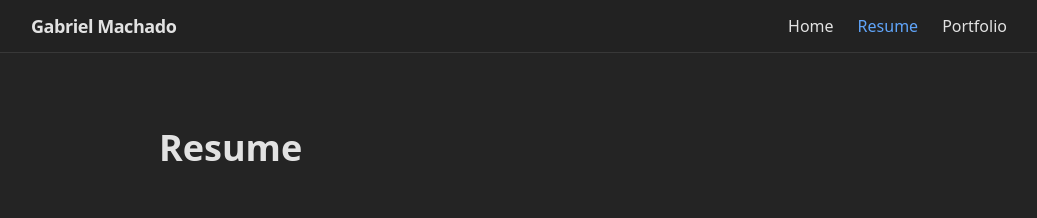
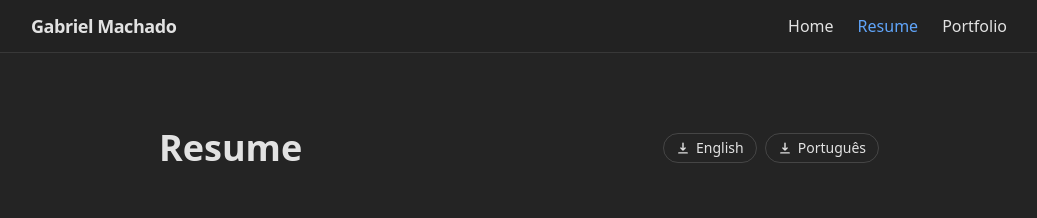
Before and after one commit to gm1357/gm1357.github.io, a React (Vite) app: page /resume in a window 1280 px wide. Shown: the top 218 px of the page, without its empty margins (121-1158 px from the left). Built offline with nearby package versions, Linux system fonts and the light colour scheme.

Commit message:
feat: add buttons to download en and ptbr CVs

```diff
--- a/src/pages/Resume.jsx
+++ b/src/pages/Resume.jsx
@@ -1,3 +1,4 @@
+import { HiDownload } from "react-icons/hi";
 import { workExperience, education, skills } from "../data/resume";
 
 function TimelineItem({ title, subtitle, period, bullets }) {
@@ -26,7 +27,25 @@ function TimelineItem({ title, subtitle, period, bullets }) {
 export default function Resume() {
   return (
     <div className="mx-auto max-w-3xl px-6 py-16 animate-fade-in">
-      <h1 className="mb-12 text-4xl font-bold">Resume</h1>
+      <div className="mb-12 flex flex-wrap items-center justify-between gap-4">
+        <h1 className="text-4xl font-bold">Resume</h1>
+        <div className="flex gap-2">
+          <a
+            href="/docs/cv_en.pdf"
+            download
+            className="inline-flex items-center gap-1.5 rounded-full border border-white/15 px-3 py-1 text-sm transition-colors hover:border-primary-400 hover:text-primary-400"
+          >
+            <HiDownload /> English
+          </a>
+          <a
+            href="/docs/cv_ptbr.pdf"
+            download
+            className="inline-flex items-center gap-1.5 rounded-full border border-white/15 px-3 py-1 text-sm transition-colors hover:border-primary-400 hover:text-primary-400"
+          >
+            <HiDownload /> Português
+          </a>
+        </div>
+      </div>
 
       {/* Work Experience */}
       <section className="mb-14">
```
Also changed, not shown: 2 other files (tests, documents, lock files or other folders).
